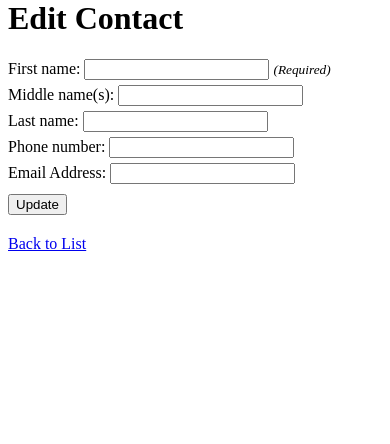
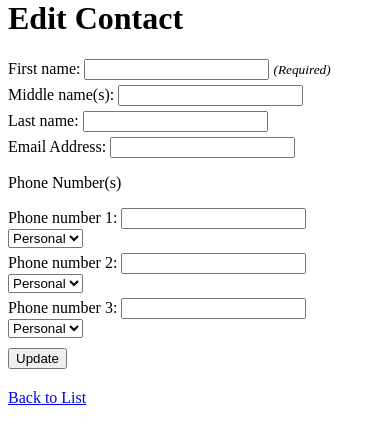
Before and after one commit to justaszie/LS_PY175_Contacts, a Flask app: template templates/edit_contact.html in a window 390 px wide. Shown: the part 21-465 px from the top of the page. Run offline with Flask 3, Linux system fonts and the light colour scheme; the template is opened without the code that fills it, so the values that code supplies are empty; some libraries are stand-ins or nearby versions.

Commit message:
Updated the view contact feature to work with multiple phone numbers

```diff
--- a/app.py
+++ b/app.py
@@ -157,11 +157,14 @@ def home(contacts):
     contacts = [ {'id': contact['id'], 'full_name': contact['full_name']} for contact in contacts ]
     return render_template('contact_list.html', contacts=contacts)
 
-@app.route('/contacts/<contact_id>')
+@app.route('/contacts/<int:contact_id>')
 @requires_contact
 def view_contact(contacts, contact, contact_id):
     contact['full_name'] = get_full_name(contact)
-    return render_template('contact_details.html', contact=contact)
+    # For now, the number of phone numbers is fixed to 3 in the app.
+    # So we only take 3 first results from the storage
+    phone_numbers = g.storage.get_phone_numbers(contact_id)[:3]
+    return render_template('contact_details.html', contact=contact, phone_numbers=phone_numbers)
 
 @app.route('/contacts/new')
 def new_contact():
@@ -191,7 +194,8 @@ def create_contact():
 @requires_contact
 def edit_contact(contacts, contact, contact_id):
     if request.method == 'GET':
-        return render_template('edit_contact.html', contact=contact)
+        phone_numbers = g.storage.get_phone_numbers(contact_id)
+        return render_template('edit_contact.html', contact=contact, phone_numbers=phone_numbers)
 
     elif request.method == 'POST':
         errors = errors_in_contact_data(request.form)
@@ -201,7 +205,9 @@ def edit_contact(contacts, contact, contact_id):
 
             contact = {'id': contact['id']} | request.form
 
-            return render_template('edit_contact.html', contact=contact), 422
+            phone_numbers = [{key: value} for key, value in request.form.items() if 'phone_number' in key ]
+
+            return render_template('edit_contact.html', contact=contact, phone_numbers=phone_numbers), 422
 
         # updated_data = {'id':contact['id']} | get_clean_contact_data(request.form)
         updated_data = get_clean_contact_data(request.form)
--- a/contacts/db_storage.py
+++ b/contacts/db_storage.py
@@ -195,3 +195,15 @@ class ContactsDatabaseStorage:
         # Returning the ID of the new contact so that the app
         # can redirect to the details of the contact
         return created_contact_id
+
+    @db_query(DictCursor)
+    def get_phone_numbers(self, cursor, contact_id):
+        query = dedent(
+            """
+            SELECT *
+            FROM phone_numbers
+            WHERE contact_id = %s
+            """
+        )
+        cursor.execute(query, (contact_id, ))
+        return [dict(row) for row in cursor.fetchall()]
--- a/templates/edit_contact.html
+++ b/templates/edit_contact.html
@@ -16,12 +16,40 @@
             <input type="text" id="last_name" name="last_name" value="{{ contact.last_name | optional_value }}"/>
         </div>
         <div class="contact-input">
-            <label for="phone_number">Phone number: </label>
-            <input type="tel" id="phone_number" name="phone_number" value="{{ contact.phone_number| optional_value }}"/>
+            <label for="email_address">Email Address: </label>
+            <input type="email" id="email_address" name="email_address" value="{{ contact.email_address| optional_value }}"/>
+        </div>
+
+        <p>Phone Number(s)</p>
+        <div class="contact-input">
+            <label for="phone_number_1">Phone number 1: </label>
+            <input type="tel" id="phone_number_1" name="phone_number_1" value="{{ phone_numbers[0].number_value if (phone_numbers | length > 0) else '' }}"/>
+            <select id="phone_number_1_type" name="phone_number_1_type" value="{{ phone_numbers[0].number_type if (phone_numbers | length > 0) else '' }}">
+                <option value="personal">Personal</option>
+                <option value="home">Home</option>
+                <option value="work">Work</option>
+                <option value="other">Other</option>
+            </select>
         </div>
         <div class="contact-input">
-            <label for="email_address">Email Address: </label>
-            <input type="email" id="email_address" name="email_address" value="{{ contact.email_address| optional_value }}"/>
+            <label for="phone_number_2">Phone number 2: </label>
+            <input type="tel" id="phone_number_2" name="phone_number_2" value="{{ phone_numbers[1].number_value if (phone_numbers | length > 1) else '' }}"/>
+            <select id="phone_number_2_type" name="phone_number_2_type" value="{{ phone_numbers[1].number_type if (phone_numbers | length > 1) else '' }}">
+                <option value="personal">Personal</option>
+                <option value="home">Home</option>
+                <option value="work">Work</option>
+                <option value="other">Other</option>
+            </select>
+        </div>
+        <div class="contact-input">
+            <label for="phone_number_3">Phone number 3: </label>
+            <input type="tel" id="phone_number_3" name="phone_number_3" value="{{ phone_numbers[2].number_value if (phone_numbers | length > 2) else '' }}"/>
+            <select id="phone_number_3_type" name="phone_number_3_type" value="{{ phone_numbers[2].number_type if (phone_numbers | length > 2) else '' }}">
+                <option value="personal">Personal</option>
+                <option value="home">Home</option>
+                <option value="work">Work</option>
+                <option value="other">Other</option>
+            </select>
         </div>
         <div class="submit-form">
             <input type="submit" value="Update" />
```
Also changed, not shown: templates/contact_details.html (+11 -1 lines).
